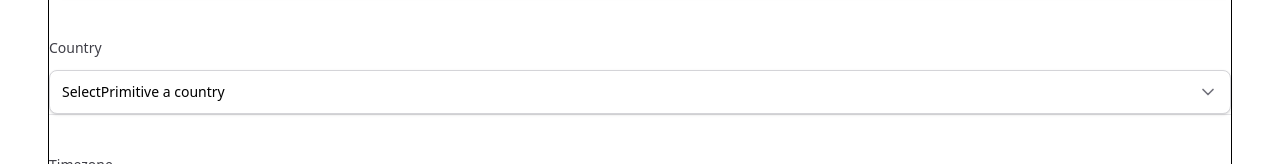
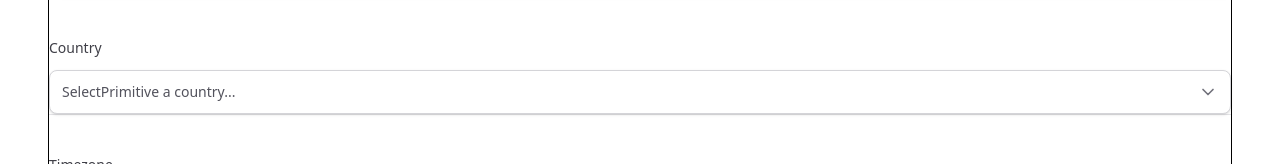
Before and after one commit to igortuag/tailwind-next, a Next.js app: page / in a window 1280 px wide. Shown: the part 1708-1872 px from the top of the page. Built offline with nearby package versions, Linux system fonts and the light colour scheme.

Commit message:
feat: enhance Select component with improved placeholder and styling for items

```diff
--- a/src/components/Form/Select.tsx
+++ b/src/components/Form/Select.tsx
@@ -5,10 +5,10 @@ import { Check, ChevronDown } from "lucide-react";
 export default function Select() {
   return (
     <SelectPrimitive.Root>
-      <SelectPrimitive.Trigger className="flex h-11 w-full items-center justify-between rounded-lg border border-zinc-300 bg-white px-3 py-2 text-sm shadow-sm hover:border-zinc-400 focus:border-violet-600 focus:outline-none focus:ring-1 focus:ring-violet-600">
+      <SelectPrimitive.Trigger className="flex h-11 w-full items-center justify-between rounded-lg border border-zinc-300 bg-white px-3 py-2 text-sm shadow-sm hover:border-zinc-400 focus:border-violet-600 focus:outline-none focus:ring-1 focus:ring-violet-600 data-[placeholder]:text-zinc-600">
         <SelectPrimitive.Value
           className="text-black"
-          placeholder="SelectPrimitive a country"
+          placeholder="SelectPrimitive a country..."
         />
         <SelectPrimitive.Icon className="text-zinc-500">
           <ChevronDown className="h-5 w-5" />
@@ -18,15 +18,27 @@ export default function Select() {
         <SelectPrimitive.Content
           side="bottom"
           position="popper"
-          className="z-10 rounded-lg border border-zinc-300 bg-white"
+          sideOffset={8}
+          className="z-10 rounded-lg border border-zinc-200 bg-white w-[--radix-select-trigger-width] overflow-hidden"
         >
           <SelectPrimitive.Viewport>
             <SelectPrimitive.Item
               value="br"
-              className="flex items-center gap-2 py-2.5"
+              className="flex items-center gap-2 py-2.5 outline-none data-[highlighted]:bg-zinc-50 data-[highlighted]:text-violet-900 justify-between"
             >
               <SelectPrimitive.ItemText className="text-sm text-zinc-900">
                 Brazil
+              </SelectPrimitive.ItemText>
+              <SelectPrimitive.ItemIndicator className="text-violet-600">
+                <Check className="h-4 w-4 text-violet-500" />
+              </SelectPrimitive.ItemIndicator>
+            </SelectPrimitive.Item>
+            <SelectPrimitive.Item
+              value="us"
+              className="flex items-center gap-2 py-2.5 outline-none data-[highlighted]:bg-zinc-50 data-[highlighted]:text-violet-900 justify-between"
+            >
+              <SelectPrimitive.ItemText className="text-sm text-zinc-900">
+                United States
               </SelectPrimitive.ItemText>
               <SelectPrimitive.ItemIndicator className="text-violet-600">
                 <Check className="h-4 w-4 text-violet-500" />
```
